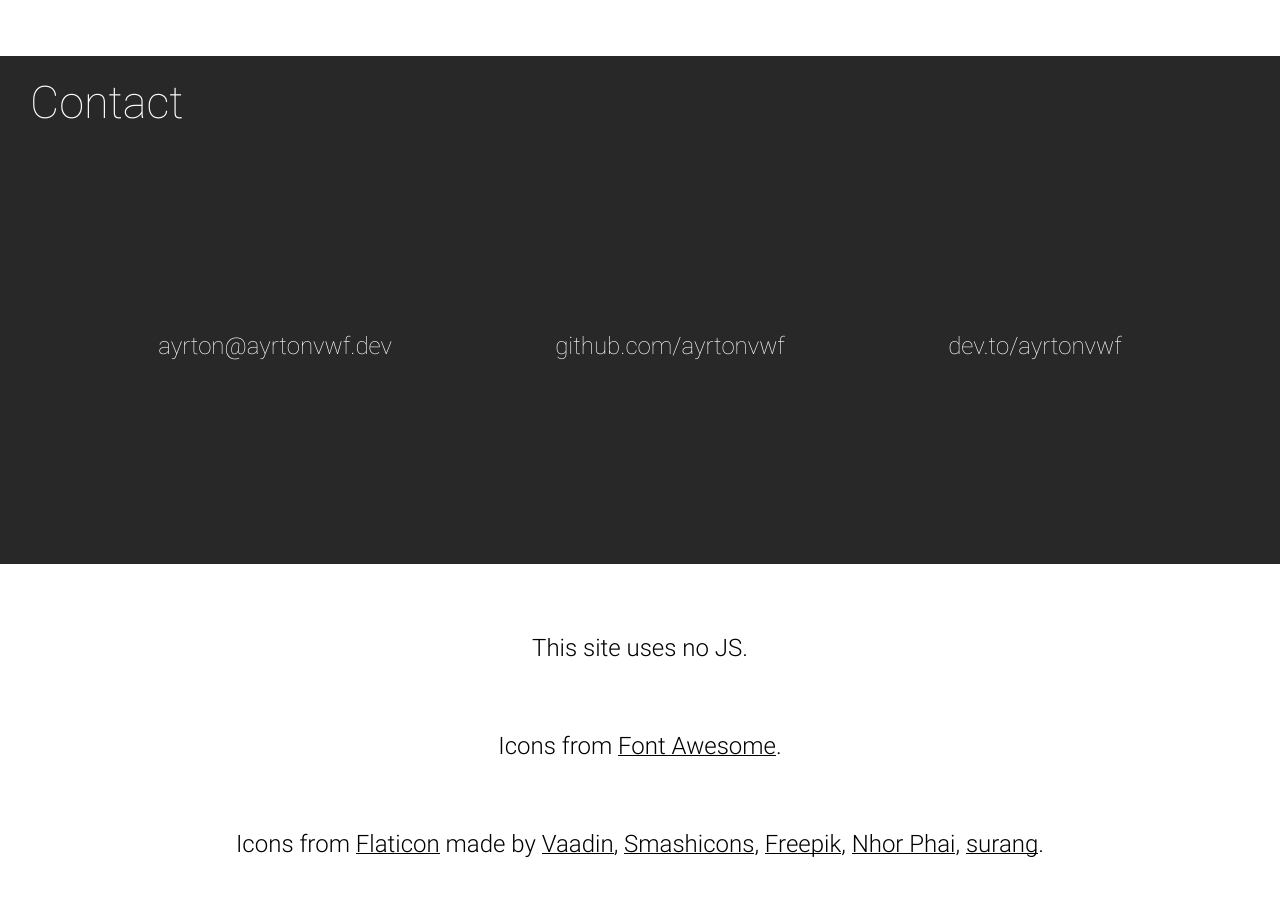
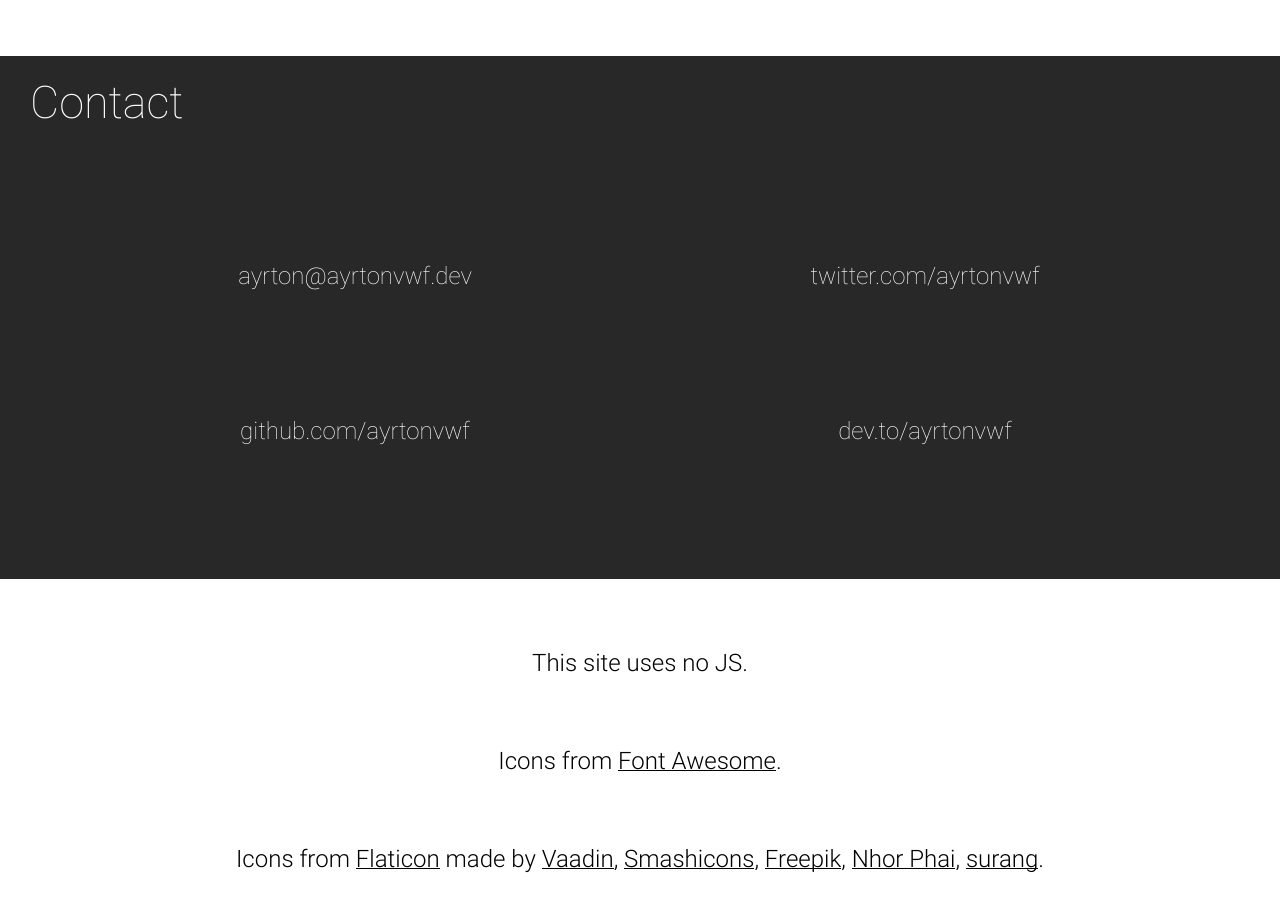
Before and after one commit to ayrtonvwf/ayrtonvwf, a website: page src/index.html in a window 1280 px wide. Shown: the part 3680-4591 px from the top of the page. Drawn offline with nearby package versions, Linux system fonts and the light colour scheme; files that its build step writes are made by us from their sources.

Commit message:
feat: add twitter

```diff
--- a/src/index.html
+++ b/src/index.html
@@ -216,6 +216,11 @@
                         </a>
                     </li>
                     <li>
+                        <a href="https://twitter.com/ayrtonvwf" target="_blank" rel="noopener">
+                            <span>twitter.com/ayrtonvwf</span>
+                        </a>
+                    </li>
+                    <li>
                         <a href="https://github.com/ayrtonvwf" target="_blank" rel="noopener">
                             <span>github.com/ayrtonvwf</span>
                         </a>
--- a/src/scss/parts/contact.scss
+++ b/src/scss/parts/contact.scss
@@ -17,12 +17,14 @@
     ul {
         display: flex;
         justify-content: space-evenly;
-        padding: 200px 0;
+        padding: 70px;
         flex-wrap: wrap;
 
         li {
             display: flex;
             justify-content: center;
+            margin: 60px 0;
+            width: 50%;
 
             a {
                 font-size: 24px;
```
